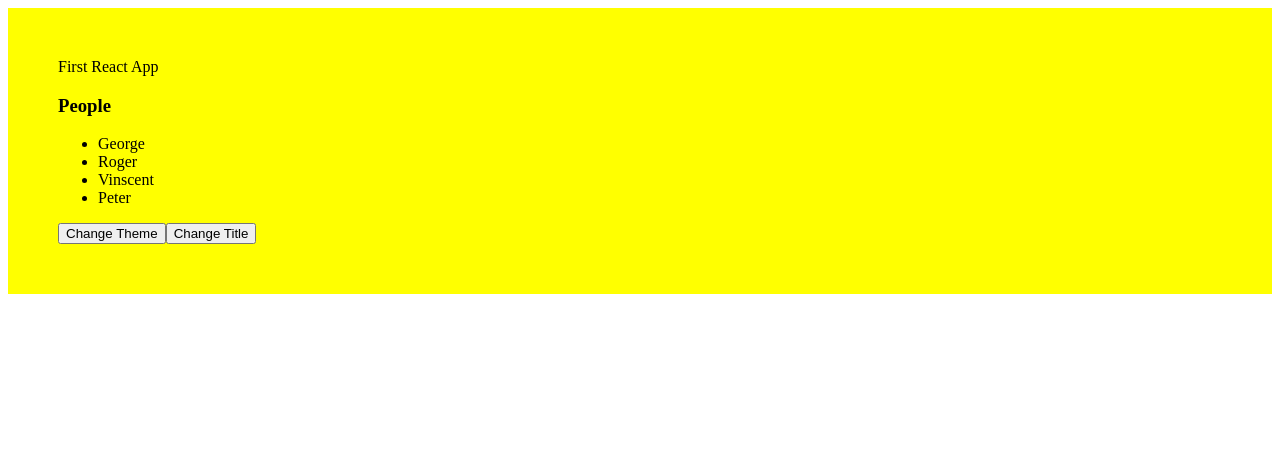
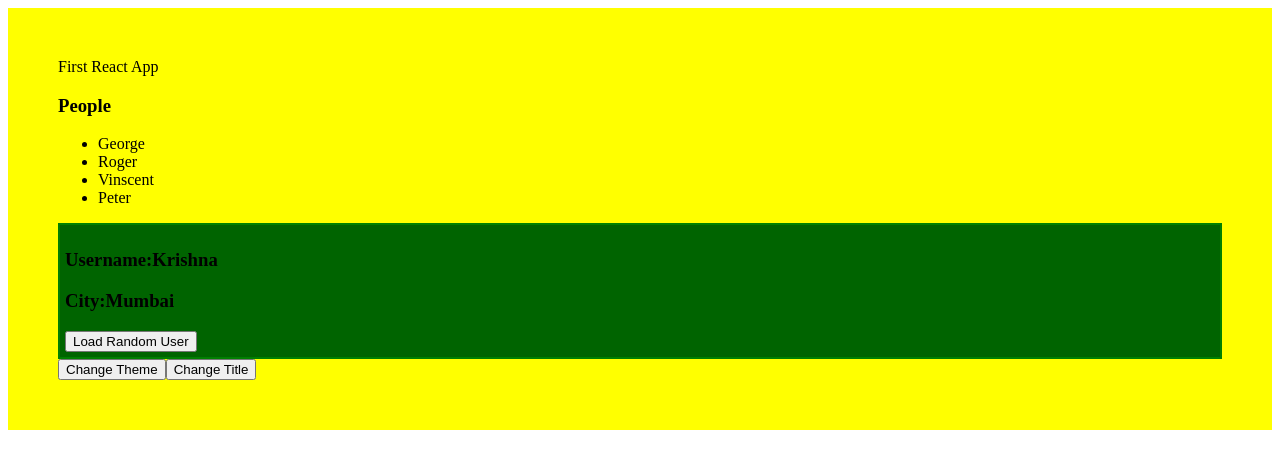
Before and after one commit to vinodh1988/react-test-jest, a React (Create React App) app: page / in a window 1280 px wide. Shown: the top 468 px of the page. Built offline with nearby package versions, Linux system fonts and the light colour scheme.

Commit message:
async-component-testing

```diff
--- a/src/App.js
+++ b/src/App.js
@@ -1,4 +1,5 @@
 import {useState} from 'react'
+import DataDisplay from './DataDisplay'
 import { AppData } from './DataStore/Store'
 
 const App = ({title})=>{
@@ -12,8 +13,10 @@ const App = ({title})=>{
           <ul>
              {AppData.people.map(x=><li key={x}>{x}</li>)}
           </ul>
+         <DataDisplay/>
           <button onClick={()=>setTheme('blue')}>Change Theme</button>
           <button onClick={()=>setDisplay('Title Change Happened')}>Change Title</button>
+
        </div>
   )
 }
--- /dev/null
+++ b/src/DataDisplay.js
@@ -0,0 +1,25 @@
+import App from "./App"
+import { AppData, asyncUserProvider } from "./DataStore/Store"
+import {useState} from 'react';
+
+const DataDisplay=()=>{
+    let [name,setName]=useState(AppData.userdata.name)
+    let [city,setCity]=useState(AppData.userdata.city)
+    const randomUser=async ()=>{
+
+         let user=  await asyncUserProvider();
+
+         setName(user.name)
+         setCity(user.city)
+    }
+    return(
+        <div style={{border:"2px solid green",padding: "5px",backgroundColor: 'darkgreen'}}>
+            <h3>Username:{name}</h3>
+            <h3>City:{city}</h3>
+            <button onClick={randomUser}>Load Random User</button>
+        </div>
+    )
+
+}
+
+export default DataDisplay;
--- a/src/DataStore/Store.js
+++ b/src/DataStore/Store.js
@@ -1,7 +1,8 @@
 export const AppData ={
     appname : "First React App",
     people : ["George","Roger","Vinscent","Peter"],
-    context: "nothing yet"
+    context: "nothing yet",
+    userdata:{name:"Krishna", city:"Mumbai"}
 }
 
 export function dataProvider(p){
@@ -21,3 +22,15 @@ export function inputProcess(a){
 export function contextProcess(input){
    AppData.context=input+" Processed";
 }
+
+export function randomUserProvider(){
+    return {name:"Peter",city:"Chennai"}
+}
+
+export function asyncUserProvider(){
+    return new Promise(
+      (resolve,reject)=>{
+        setTimeout(() =>resolve(randomUserProvider()),500)
+      }
+    )
+}
```
Also changed, not shown: 2 other files (tests, documents, lock files or other folders).
